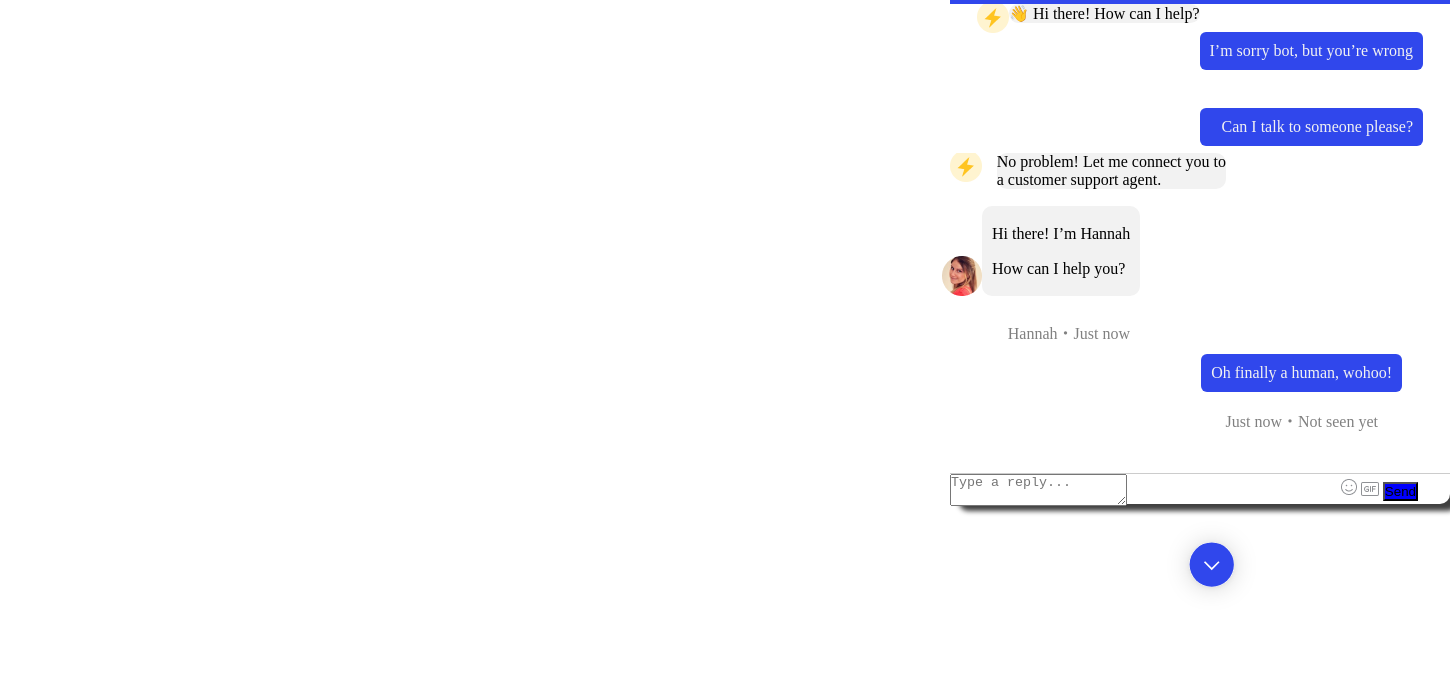
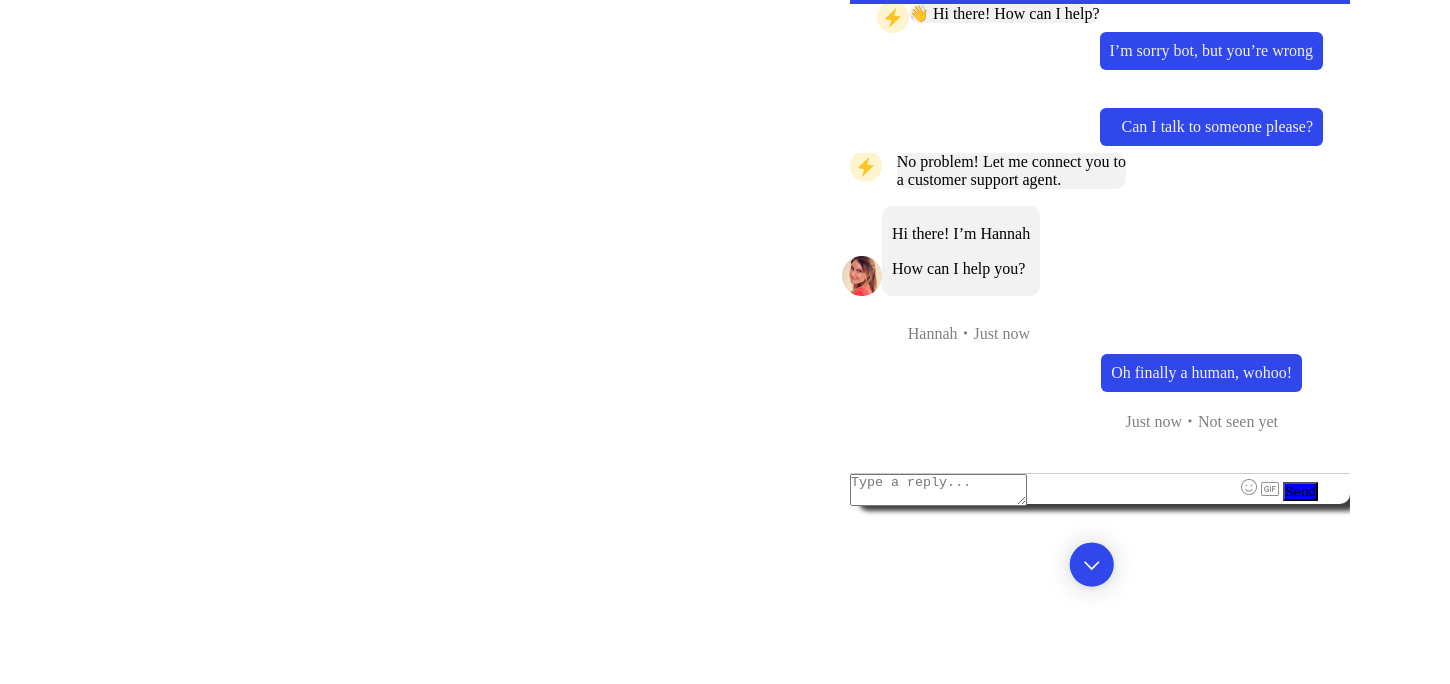
Before and after one commit to EleChristiana/Message-Chatbot, a plain HTML site: page index3.html in a window 1280 px wide. Shown: the part 116-800 px from the top of the page, 1450 px wide, since content can reach past the window. Drawn offline with Linux system fonts and the light colour scheme.

Commit message:
second commit

```diff
--- a/style.css
+++ b/style.css
@@ -12,7 +12,7 @@
   height: 580px;
   display: block;
   justify-content: flex-end;
-  margin-left: 950px;
+  margin-left: 850px;
   margin-top: 40px;
   border-radius: 10px;
   position: relative;
@@ -184,5 +184,5 @@
 svg {
   width: 90px;
   position: absolute;
-  right: 1.5em;
+  right: 9em;
 }
```
Also changed, not shown: index1.html (renamed from index2.html, +1 -1 lines), index3.html (renamed from index.html).
